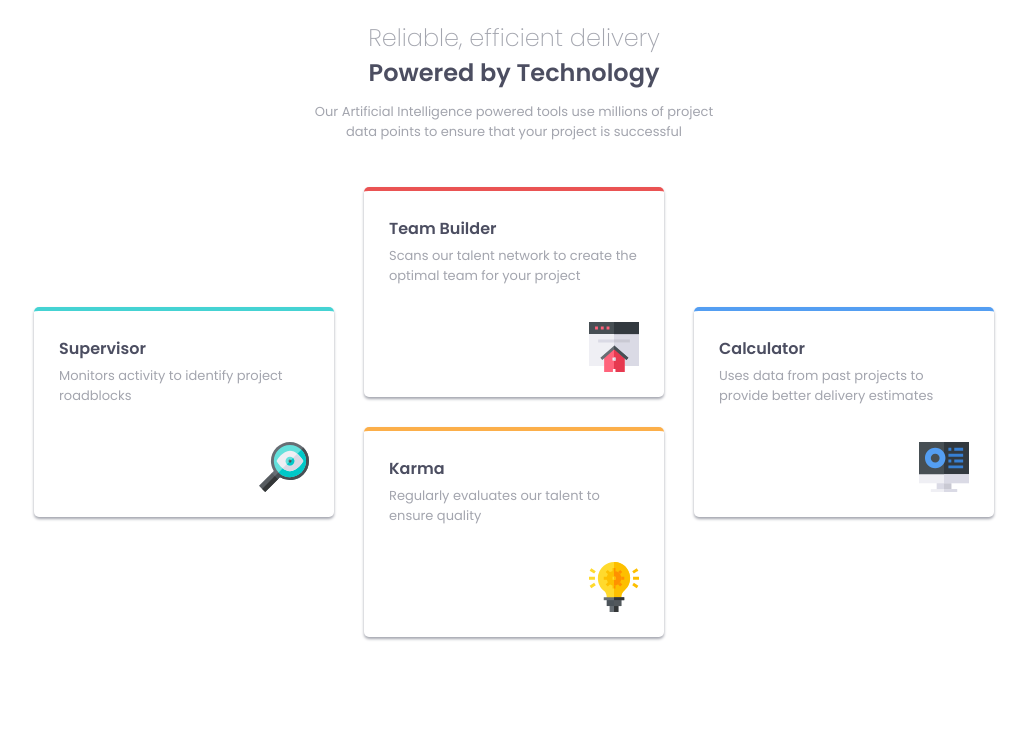
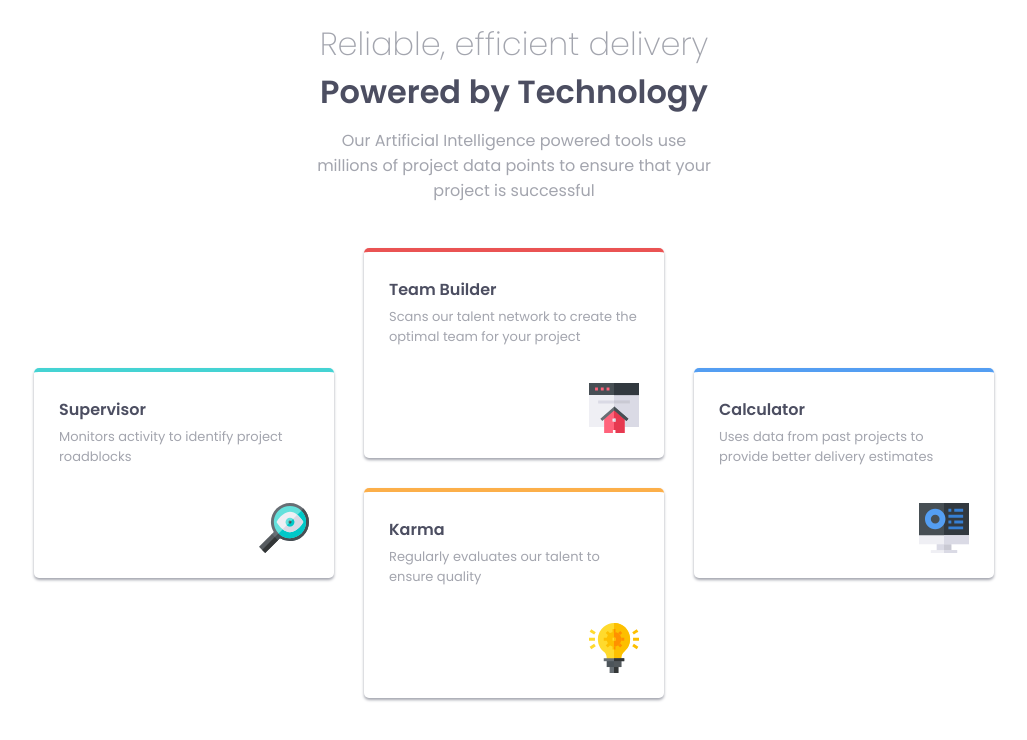
Before and after one commit to taufiqGit/Four-card-feature-section, a plain HTML site: page index.html in a window 1280 px wide. Shown: the whole page, without its empty margins (126-1153 px from the left). Drawn offline with Linux system fonts and the light colour scheme.

Commit message:
mngodof
awokwkwk

```diff
--- a/style.css
+++ b/style.css
@@ -8,6 +8,7 @@ body {
     font-family: 'Poppins', sans-serif;
 }
 h2{
+    font-size: 32px;
     text-align: center;
     color: hsl(234, 12%, 34%);
 }
@@ -18,7 +19,7 @@ h2{
 }
 .text-desc {
     text-align: center;
-    font-size: 13px;
+    font-size: 16px;
     max-width: 400px;
     margin-left: 50%;
     margin-top: 12px;
```
